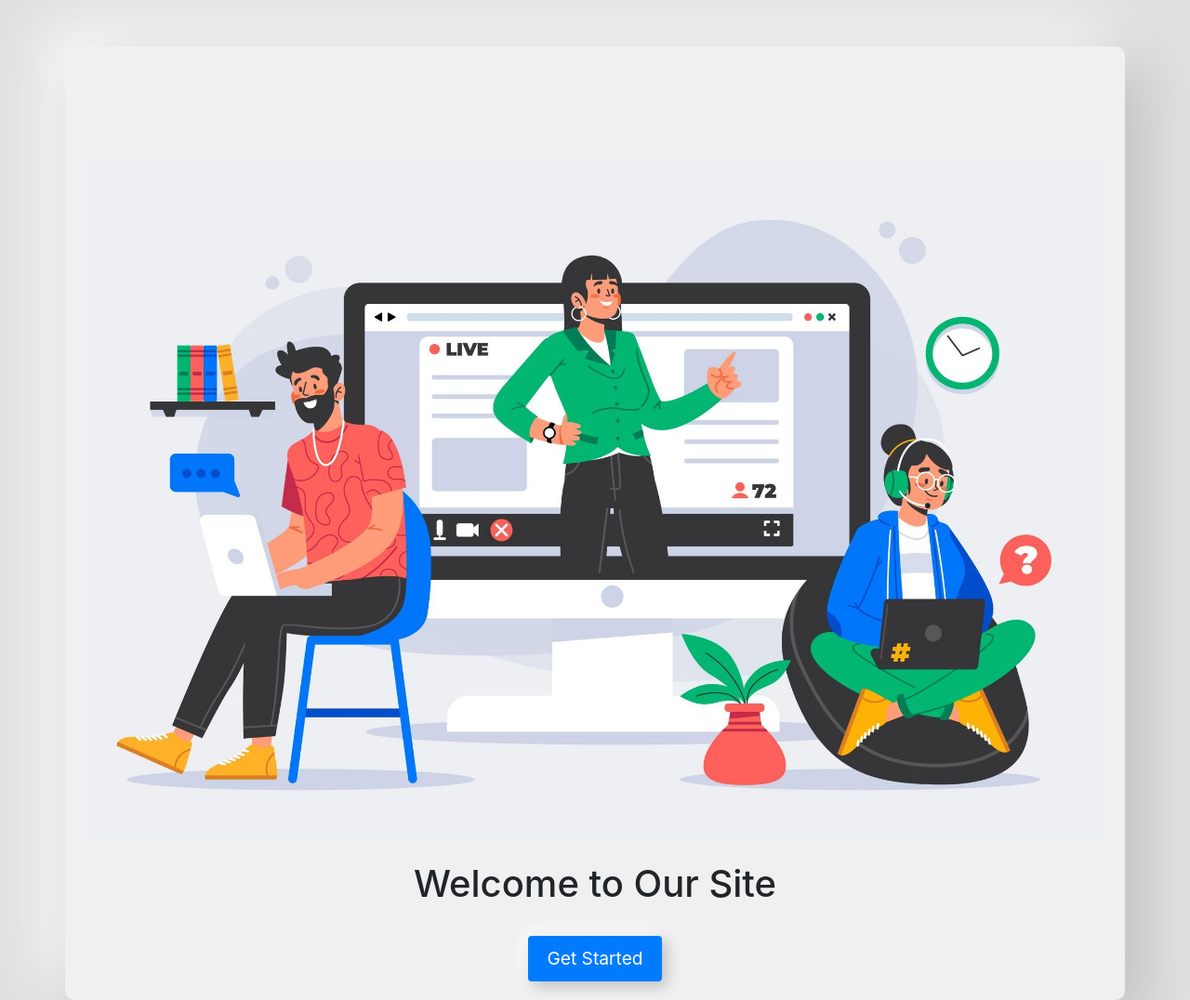
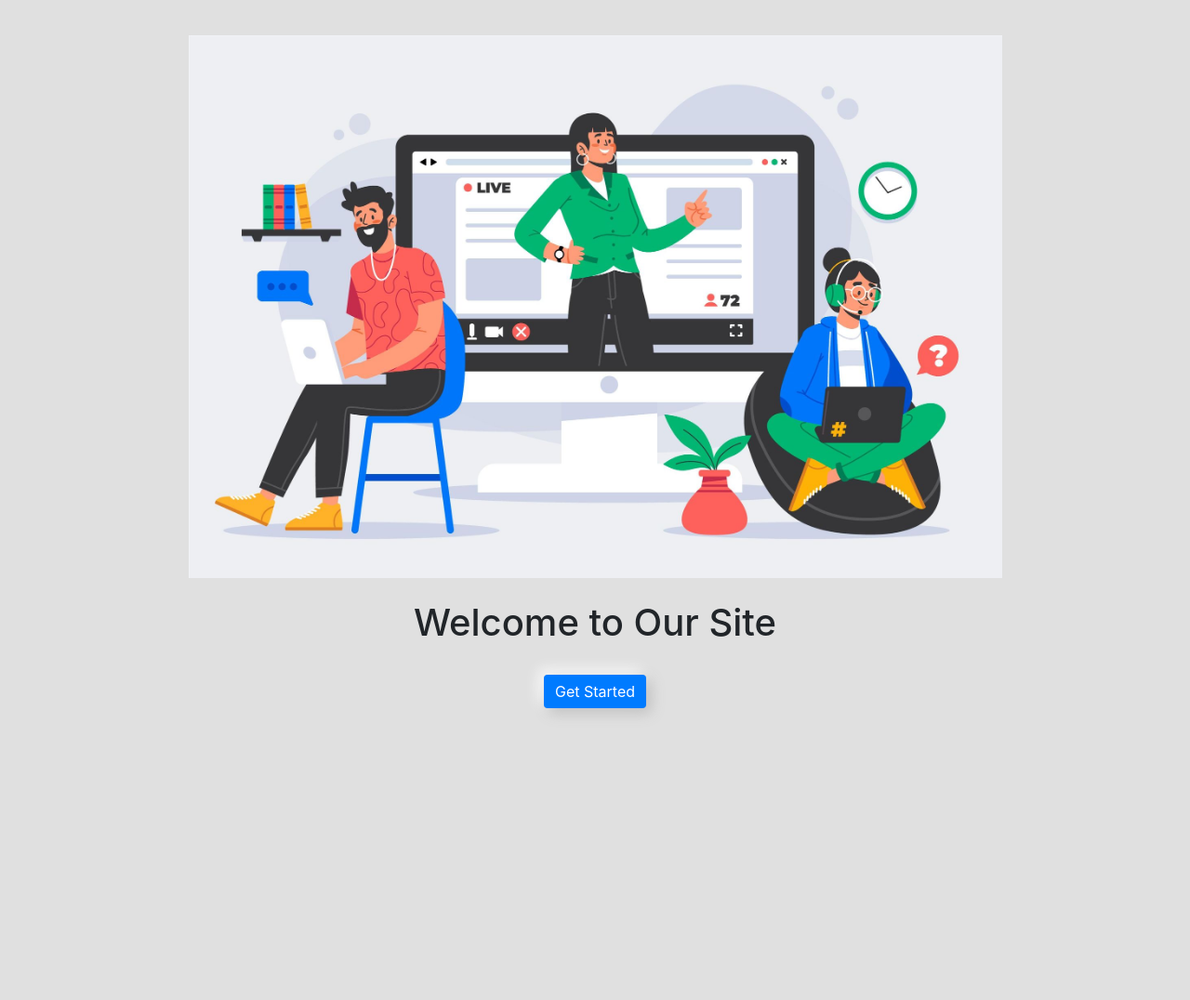
Before and after one commit to Kiash254/Django-stkpush, a Django app: page / in a window 1280 px wide. Shown: the whole page at 93% size. After the commit the page ends 769 px from the top, so only its background shows below. Run offline with Django 4.2, Linux system fonts and the light colour scheme; some libraries are stand-ins or nearby versions.

Commit message:
added fully code for Djnago pin concepts

```diff
--- a/frontend/static/css/styles.css
+++ b/frontend/static/css/styles.css
@@ -30,22 +30,30 @@
     background: #e0e0e0;
 }
 
-.landing-content {
-    margin-top: 100px;
+.landing-container {
+    height: 100vh;
+    display: flex;
+    justify-content: center;
+    align-items: center;
 }
 
-.landing-content img {
-    max-width: 100%;
+.landing-content {
+    text-align: center;
+}
+
+.landing-image {
+    max-width: 70%;
     height: auto;
 }
 
-.landing-content h1 {
-    margin-top: 20px;
-    font-size: 2.5rem;
+.avatar-container {
+    display: inline-block;
+    text-align: center;
 }
 
-.landing-content .btn-primary {
-    margin-top: 20px;
-    padding: 10px 20px;
-    font-size: 1.2rem;
+.avatar {
+    width: 50px;
+    height: 50px;
+    border-radius: 50%;
+    margin-bottom: 5px;
 }
--- a/frontend/templates/base.html
+++ b/frontend/templates/base.html
@@ -9,6 +9,7 @@
     <link rel="stylesheet" href="{% static 'css/styles.css' %}">
 </head>
 <body>
+    {% if not request.path == '/' %}
     {% if user.is_authenticated %}
     <nav class="navbar navbar-expand-lg navbar-light bg-light">
         <a class="navbar-brand" href="#">Site</a>
@@ -24,6 +25,7 @@
         </div>
     </nav>
     {% endif %}
+    {% endif %}
     {% block content %}
     {% endblock %}
 </body>
--- a/frontend/templates/landing.html
+++ b/frontend/templates/landing.html
@@ -1,9 +1,9 @@
 {% extends 'base.html' %}
 {% load static %}
 {% block content %}
-    <div class="container text-center">
+    <div class="container-fluid text-center landing-container">
         <div class="landing-content">
-            <img src="{% static 'images/landing-image.jpg' %}" alt="Landing Image" class="img-fluid">
+            <img src="{% static 'images/landing-image.jpg' %}" alt="Landing Image" class="img-fluid landing-image">
             <h1 class="mt-4">Welcome to Our Site</h1>
             <a href="{% url 'stkpush:login' %}" class="btn btn-primary mt-4">Get Started</a>
         </div>
```
Also changed, not shown: frontend/templates/dashboard.html (+8 -0 lines), db.sqlite3, frontend/static/images/avatar-placeholder.png (added).
